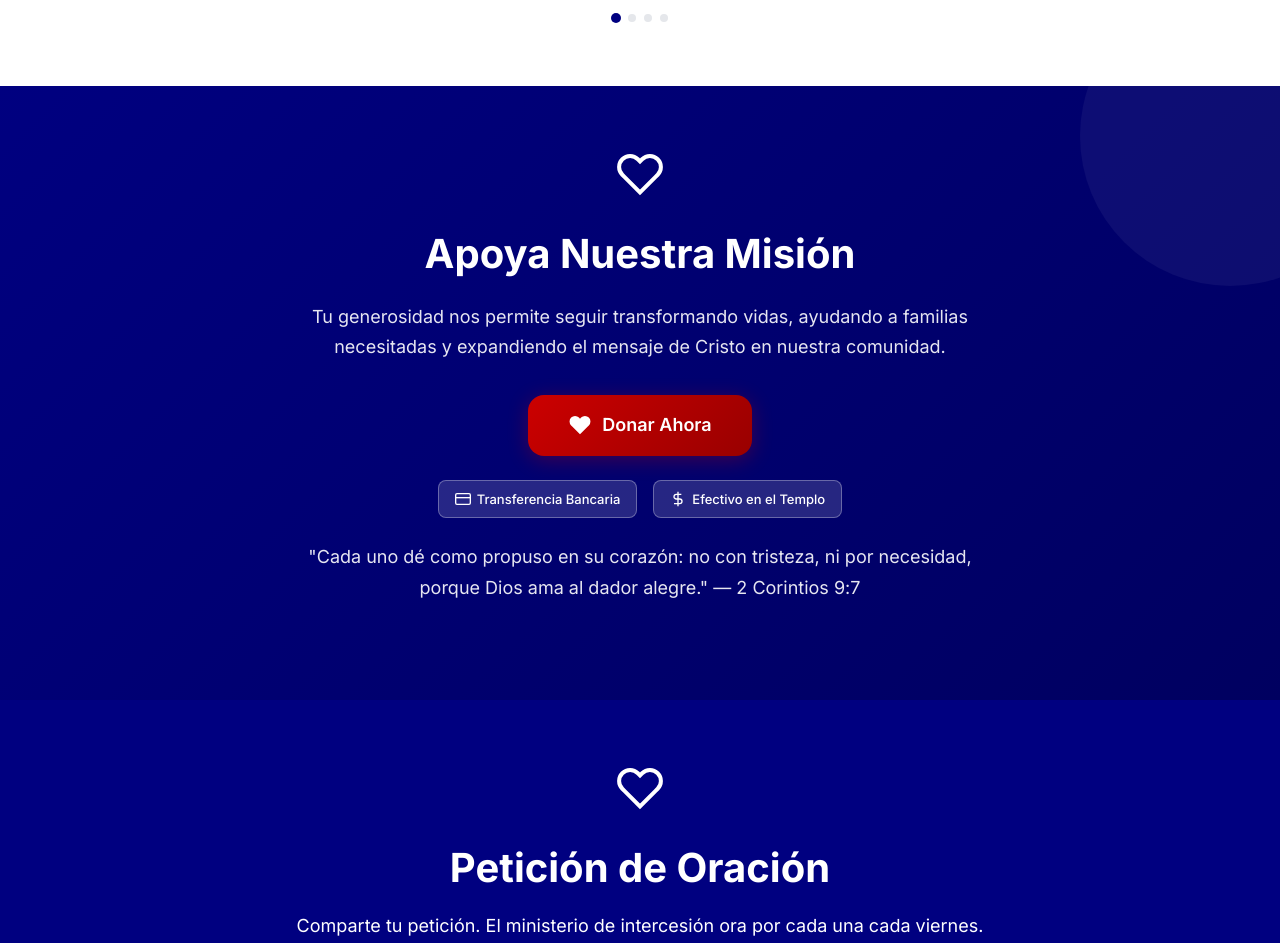
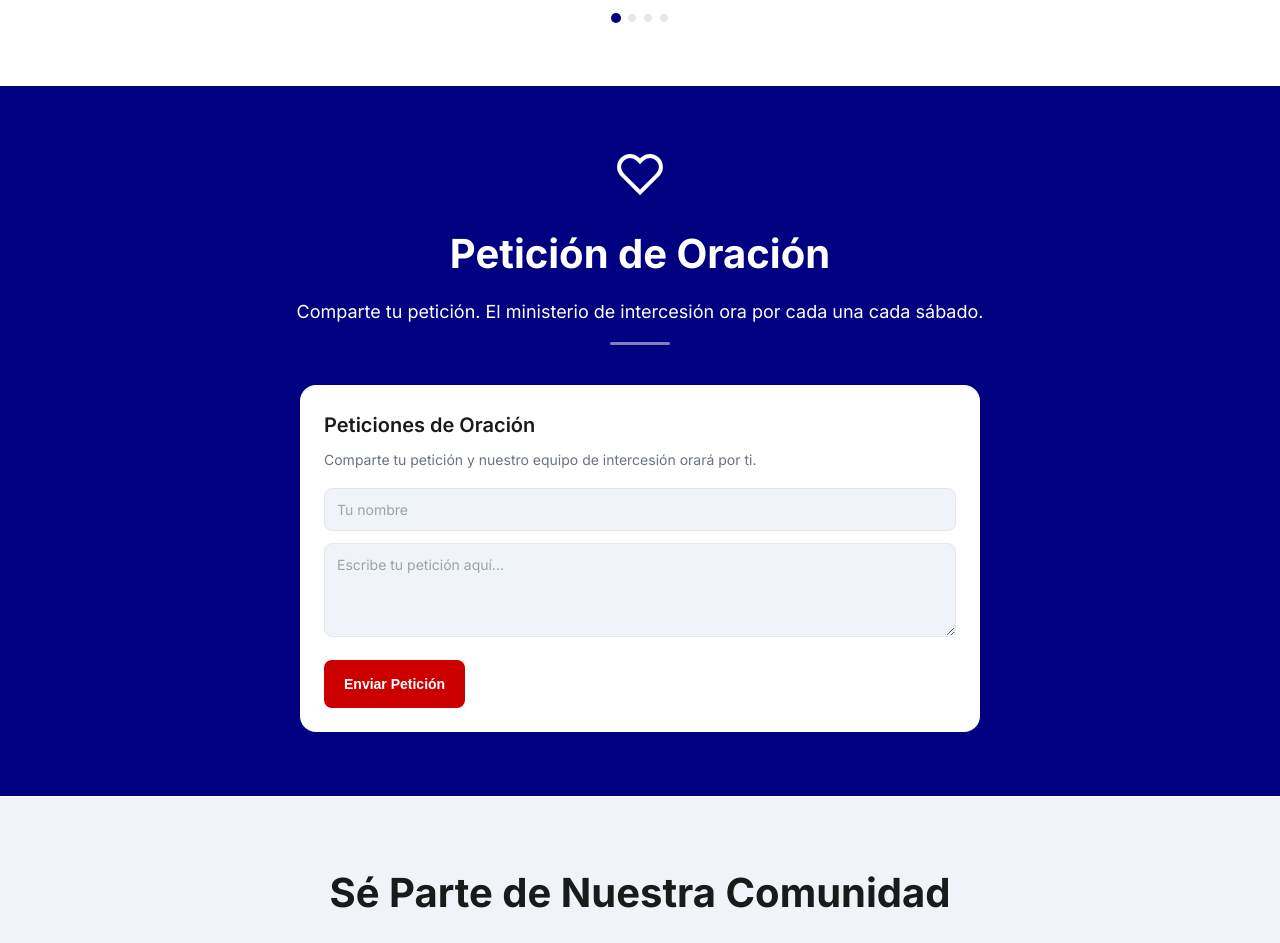
Before and after one commit to CristianizacionChurch/homePage, a website: page index.html in a window 1280 px wide. Shown: the part 5092-6035 px from the top of the page. Drawn offline with Linux system fonts and the light colour scheme; no server answers.

Commit message:
fix(home): oraciones cada sabado; fuera seccion de donaciones

```diff
--- a/index.html
+++ b/index.html
@@ -504,35 +504,6 @@
             </div>
         </section>
 
-        <section class="section donaciones" aria-label="Donaciones">
-            <div class="container">
-                <div class="donaciones-content">
-                    <svg class="section-icon" viewBox="0 0 24 24" fill="none" stroke="currentColor" stroke-width="2" aria-hidden="true" style="color: white; margin-bottom: 16px;">
-                        <path d="M20.84 4.61a5.5 5.5 0 0 0-7.78 0L12 5.67l-1.06-1.06a5.5 5.5 0 0 0-7.78 7.78l1.06 1.06L12 21.23l7.78-7.78 1.06-1.06a5.5 5.5 0 0 0 0-7.78z"></path>
-                    </svg>
-                    <h2>Apoya Nuestra Misión</h2>
-                    <p>Tu generosidad nos permite seguir transformando vidas, ayudando a familias necesitadas y expandiendo el mensaje de Cristo en nuestra comunidad.</p>
-                    <a href="https://www.paypal.com/donate" class="btn btn-donate" target="_blank" rel="noopener noreferrer">
-                        <svg viewBox="0 0 24 24" fill="currentColor" width="24" height="24" aria-hidden="true">
-                            <path d="M20.84 4.61a5.5 5.5 0 0 0-7.78 0L12 5.67l-1.06-1.06a5.5 5.5 0 0 0-7.78 7.78l1.06 1.06L12 21.23l7.78-7.78 1.06-1.06a5.5 5.5 0 0 0 0-7.78z"></path>
-                        </svg>
-                        Donar Ahora
-                    </a>
-                    <div class="donaciones-options">
-                        <span class="verse-share-btn" style="background: rgba(255,255,255,0.15); border-color: rgba(255,255,255,0.3); color: white;">
-                            <svg viewBox="0 0 24 24" fill="none" stroke="currentColor" stroke-width="2" width="16" height="16" aria-hidden="true"><rect x="1" y="4" width="22" height="16" rx="2" ry="2"></rect><line x1="1" y1="10" x2="23" y2="10"></line></svg>
-                            Transferencia Bancaria
-                        </span>
-                        <span class="verse-share-btn" style="background: rgba(255,255,255,0.15); border-color: rgba(255,255,255,0.3); color: white;">
-                            <svg viewBox="0 0 24 24" fill="none" stroke="currentColor" stroke-width="2" width="16" height="16" aria-hidden="true"><line x1="12" y1="1" x2="12" y2="23"></line><path d="M17 5H9.5a3.5 3.5 0 0 0 0 7h5a3.5 3.5 0 0 1 0 7H6"></path></svg>
-                            Efectivo en el Templo
-                        </span>
-                    </div>
-                    <p class="donations-info">"Cada uno dé como propuso en su corazón: no con tristeza, ni por necesidad, porque Dios ama al dador alegre." — 2 Corintios 9:7</p>
-                </div>
-            </div>
-        </section>
-
         <section id="oracion" class="section virtual" aria-label="Petición de oración">
             <div class="container">
                 <div class="section-header light">
@@ -540,7 +511,7 @@
                         <path d="M20.84 4.61a5.5 5.5 0 0 0-7.78 0L12 5.67l-1.06-1.06a5.5 5.5 0 0 0-7.78 7.78l1.06 1.06L12 21.23l7.78-7.78 1.06-1.06a5.5 5.5 0 0 0 0-7.78z"></path>
                     </svg>
                     <h2>Petición de Oración</h2>
-                    <p>Comparte tu petición. El ministerio de intercesión ora por cada una cada viernes.</p>
+                    <p>Comparte tu petición. El ministerio de intercesión ora por cada una cada sábado.</p>
                 </div>
                 <div class="virtual-content">
                     <div class="prayer-panel">
--- a/server.js
+++ b/server.js
@@ -283,7 +283,7 @@ app.post('/api/prayer-request', formLimiter, async (req, res) => {
         const safeMessage = sanitize(peticion);
 
         try {
-            // ponytail: fecha del servidor al enviar; el ministerio filtra por fecha cada viernes
+            // ponytail: fecha del servidor al enviar; el ministerio filtra por fecha cada sábado
             await appendPrayerRecord(PRAYER_SHEET_ID, {
                 fecha: new Date().toISOString(),
                 nombre: safeName,
```
